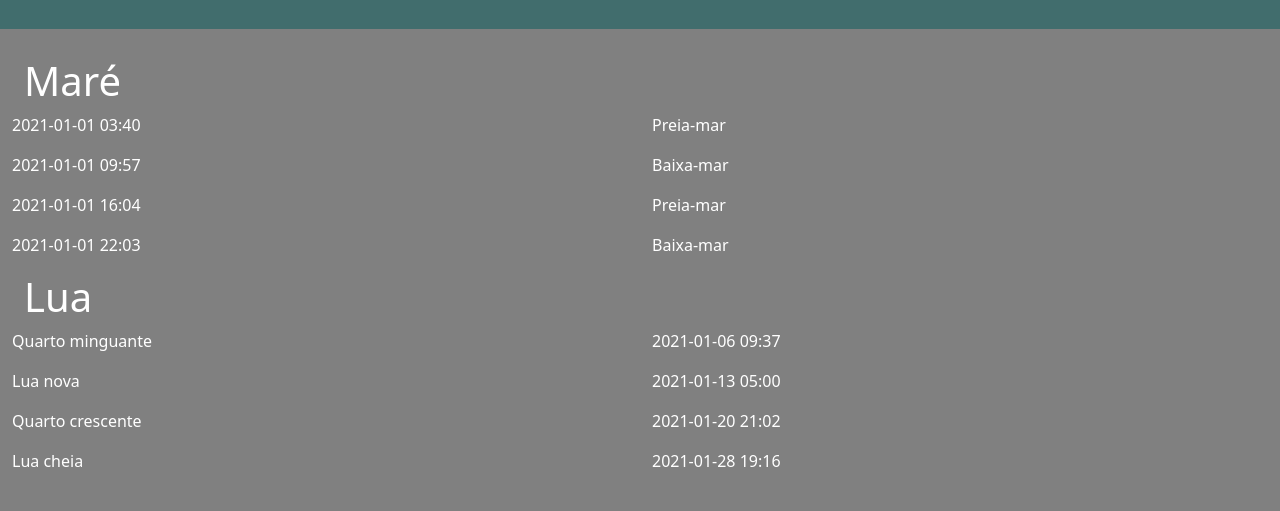
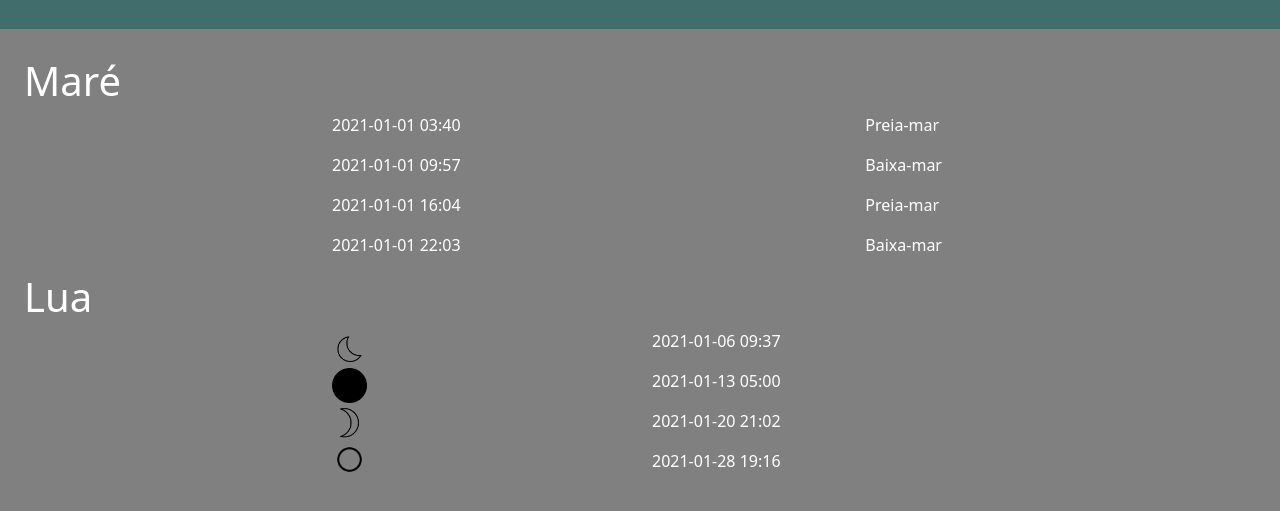
Before and after one commit to RaquelMarques97/weather-and-sea-prevision, a plain HTML site: page index.html in a window 1280 px wide. Shown: the part 195-706 px from the top of the page. Drawn offline with nearby package versions, Linux system fonts and the light colour scheme; no server answers.

Commit message:
moon images

```diff
--- a/index.html
+++ b/index.html
@@ -100,8 +100,9 @@
     </div>
   </div>
   <div  class="row">
-    <div class="col-6" id="mares"></div>
-    <div class="col-6" id="time"></div>
+    <div class="col-3"></div>
+    <div class="col-5" id="mares"></div>
+    <div class="col-4" id="time"></div>
   </div>
 </div>
 
@@ -115,10 +116,13 @@
     </div>
   </div>
   <div  class="row">
-    <div class="col-6" id="moon"></div>
+    <div class="col-3"></div>
+    <div class="col-3 d-flex flex-column" id="moon"></div>
     <div class="col-6" id="moon-time"></div>
   </div>
 </div>
+
+
 
 
 
--- a/index.js
+++ b/index.js
@@ -79,26 +79,27 @@ function loadMeteo(){
 
 function loadTides(){
   $.getJSON('mares.json', function (data) {
+    var mares=data.mares;
+    console.log(mares);
 
-  var mares=data.mares;
-  mares.forEach(fen=>{
-    if(fen.fenomeno==="Quarto minguante"||fen.fenomeno==="Quarto crescente"||fen.fenomeno==="Lua nova" ||fen.fenomeno==="Lua cheia"){
-      $('#moon-time').append('<p>'+fen.data+'</p>');
-    $('#moon').append('<p>'+fen.fenomeno+'</p>');
-    }
+    //mares do dia
+    var newarray=new Array(mares[0],mares[1],mares[2],mares[3]);
 
-  })
-  console.log(mares);
-  var newarray=new Array(mares[0],mares[1],mares[2],mares[3]);
+    newarray.forEach((mare)=>{
+      $('#mares').append('<p>'+mare.data+'</p>');
+      $('#time').append('<p>'+mare.fenomeno+'</p>');
+    });
 
-  newarray.forEach((mare)=>{
-    $('#mares').append('<p>'+mare.data+'</p>');
-    $('#time').append('<p>'+mare.fenomeno+'</p>');
+    //luas
+    mares.forEach(fen=>{
+      if(fen.fenomeno==="Quarto minguante"||fen.fenomeno==="Quarto crescente"||fen.fenomeno==="Lua nova" ||fen.fenomeno==="Lua cheia"){
+        $('#moon-time').append('<p>'+fen.data+'</p>');
+        var string=fen.fenomeno;
+        string2=string.replace(' ','-');
+console.log(string2);
+        $('#moon').append(`<img style="height:35px; width:35px; margin-top:2px;" src="animated/${string2}.png"/>`);
+      };
+
     });
   });
-
-
-
-
-
-  }
+}
```
Also changed, not shown: animated/Lua-cheia.png (added), animated/Lua-nova.png (added), animated/Quarto-crescente.png (added), animated/Quarto-minguante.png (added).
